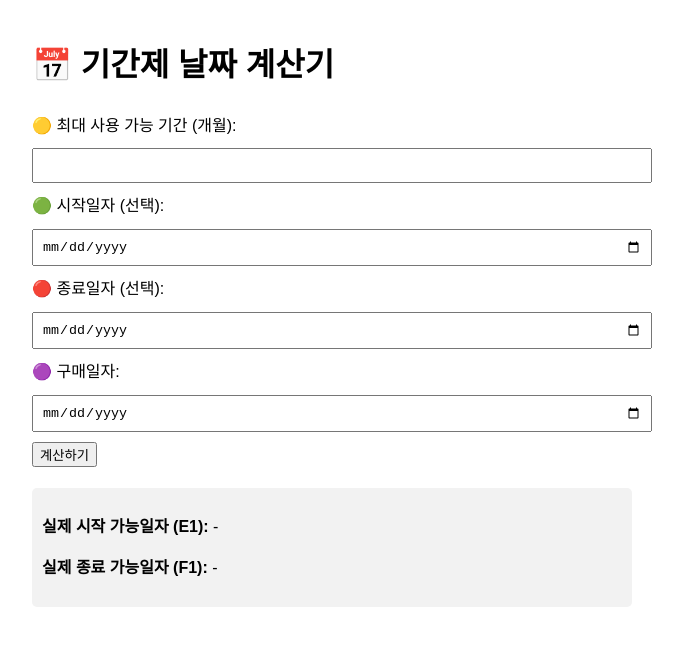
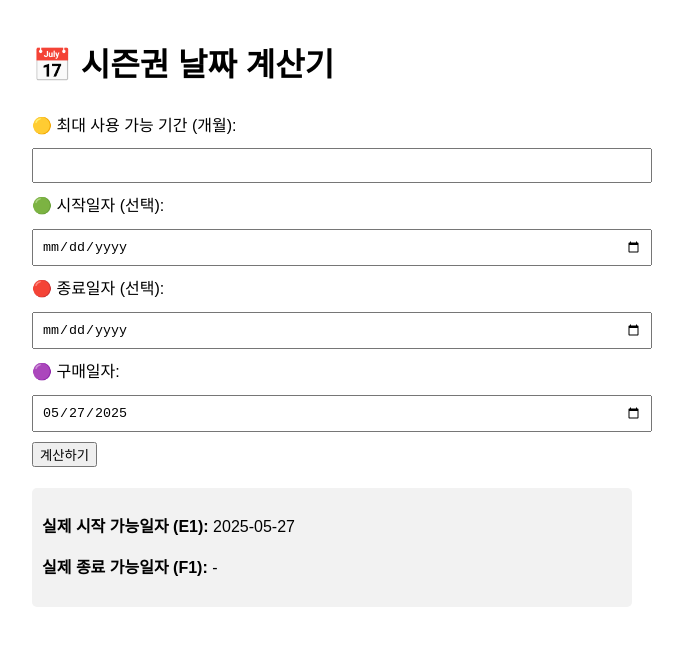
Before and after one commit to jslimc/period, a plain HTML site: page index.html in a window 1280 px wide. Both pictures are taken after a click on the button "계산하기". Shown: the whole page, without its empty margins (308-991 px from the left). Drawn offline with Linux system fonts and the light colour scheme.

Commit message:
Add files via upload

```diff
--- a/index.html
+++ b/index.html
@@ -12,7 +12,7 @@
 </head>
 <body>
 
-  <h1>📅 기간제 날짜 계산기</h1>
+  <h1>📅 시즌권 날짜 계산기</h1>
 
   <label>🟡 최대 사용 가능 기간 (개월): <input type="number" id="duration" /></label>
   <label>🟢 시작일자 (선택): <input type="date" id="startDate" /></label>
@@ -27,21 +27,31 @@
   </div>
 
   <script>
+    // 오늘 날짜 자동 설정
+    document.addEventListener("DOMContentLoaded", function() {
+      const today = new Date().toISOString().split('T')[0];
+      document.getElementById("purchaseDate").value = today;
+    });
+
     function calculateDates() {
       const duration = document.getElementById("duration").value;
       const startInput = document.getElementById("startDate").value;
       const endInput = document.getElementById("endDate").value;
       const purchaseInput = document.getElementById("purchaseDate").value;
 
-      // 날짜 파싱
       const purchaseDate = purchaseInput ? new Date(purchaseInput) : null;
       const startDate = startInput ? new Date(startInput) : null;
       const endDate = endInput ? new Date(endInput) : null;
 
-      // 실제 시작 가능일자
-      const realStart = startDate || purchaseDate;
+      // ✅ 조건에 따른 실제 시작일 계산
+      let realStart;
+      if (!startDate) {
+        realStart = purchaseDate;
+      } else {
+        realStart = (purchaseDate > startDate) ? purchaseDate : startDate;
+      }
 
-      // 실제 종료 가능일자 계산
+      // ✅ 실제 종료일 계산
       let realEnd = null;
       if (!duration) {
         realEnd = endDate;
@@ -51,7 +61,6 @@
         realEnd = endDate ? (temp < endDate ? temp : endDate) : temp;
       }
 
-      // 결과 출력
       const fmt = d => d ? d.toISOString().split('T')[0] : "-";
       document.getElementById("realStartDate").textContent = fmt(realStart);
       document.getElementById("realEndDate").textContent = fmt(realEnd);
```
